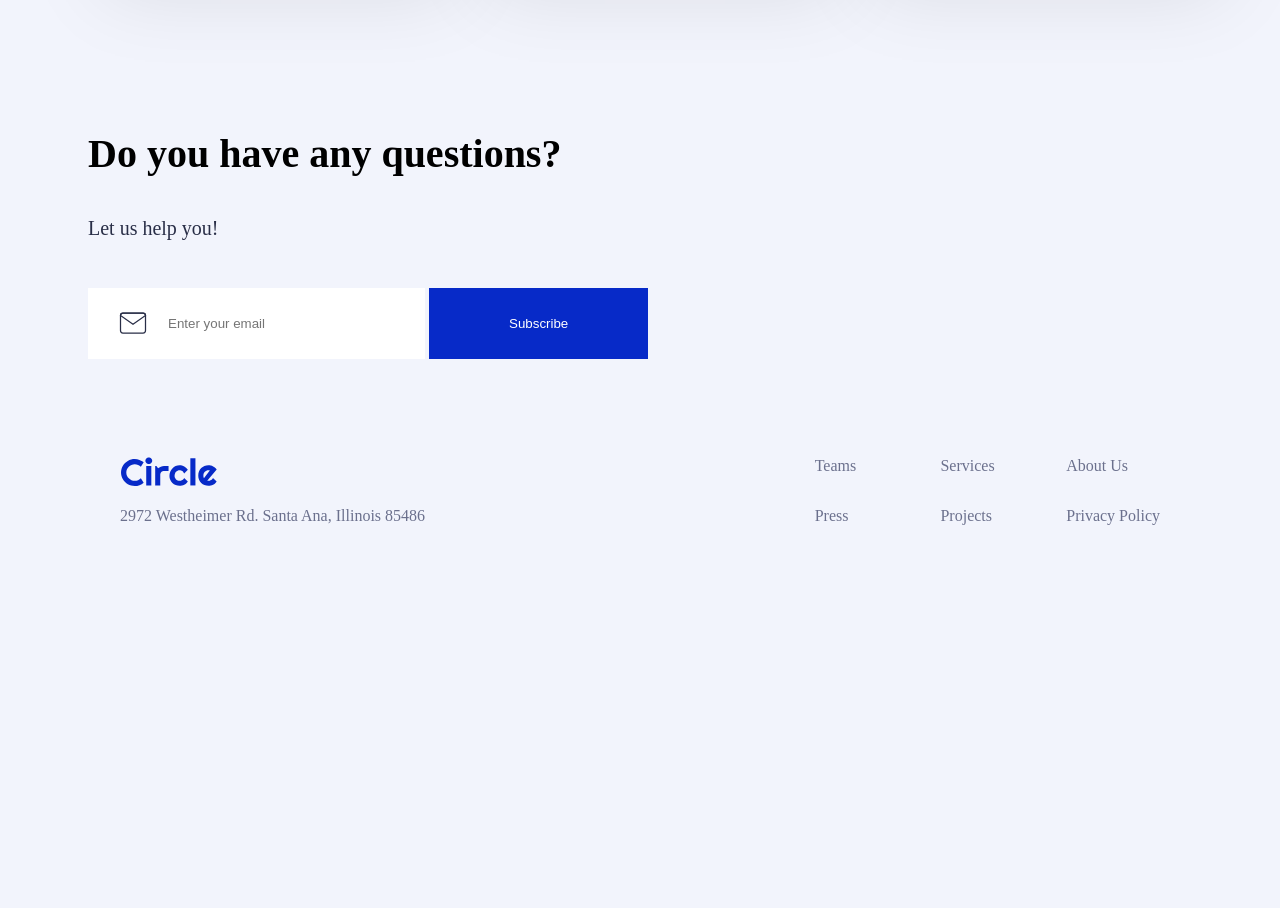
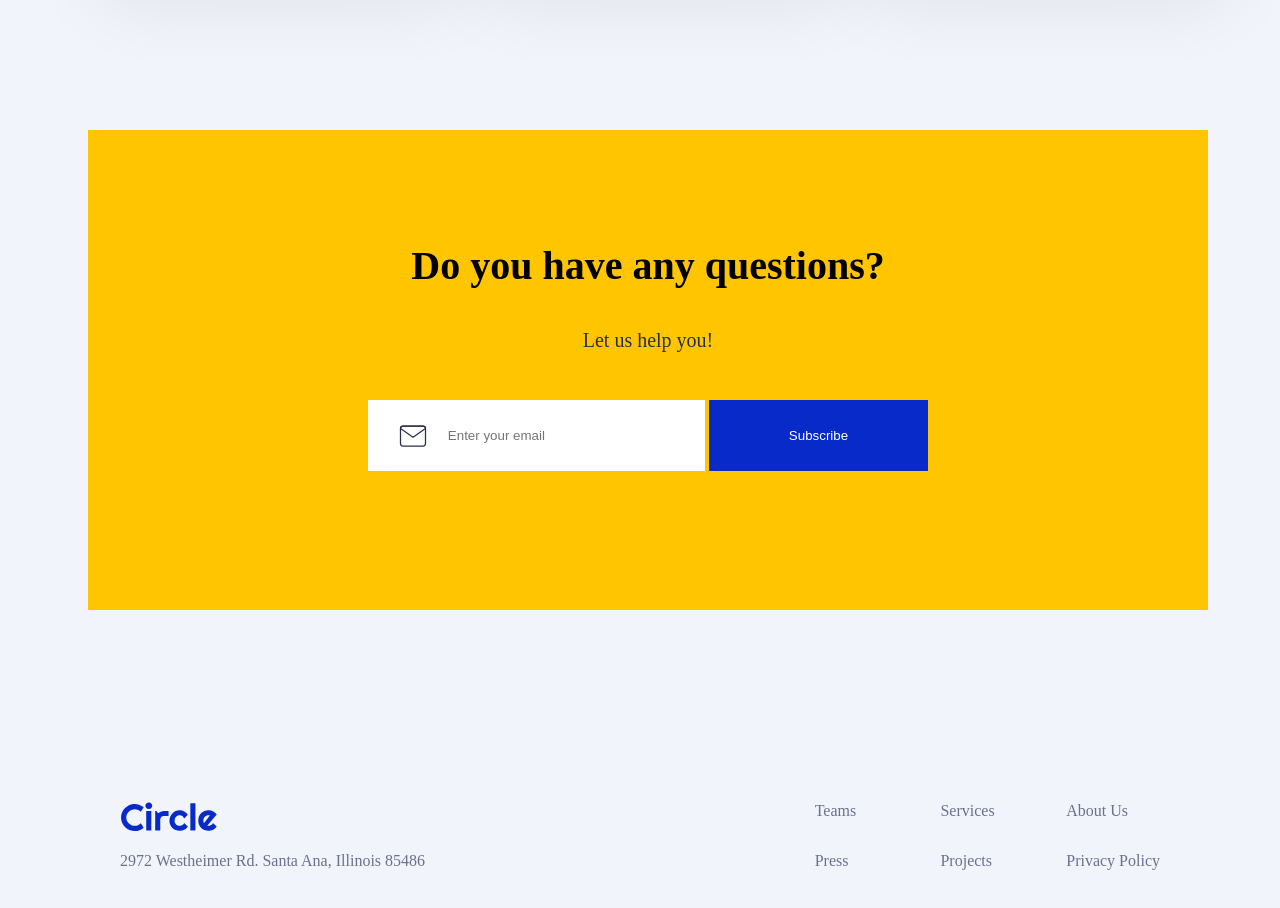
Before and after one commit to fjoralbash/mid-term-project, a plain HTML site: page projects.html in a window 1280 px wide. Shown: the part 2080-2988 px from the top of the page. Before the commit the page ends 2725 px from the top, so only its background shows below. Drawn offline with Linux system fonts and the light colour scheme.

Commit message:
modified:   projects.html

```diff
--- a/projects.html
+++ b/projects.html
@@ -83,7 +83,7 @@
         <scrip type="module" src="/out/src/projects.js" />
     </section>
 
-    <section class="home-section">
+    <section id="home-section">
         <div>
             <h3 class="h3-heading black">Do you have any questions?</h3>
         </div>
```
